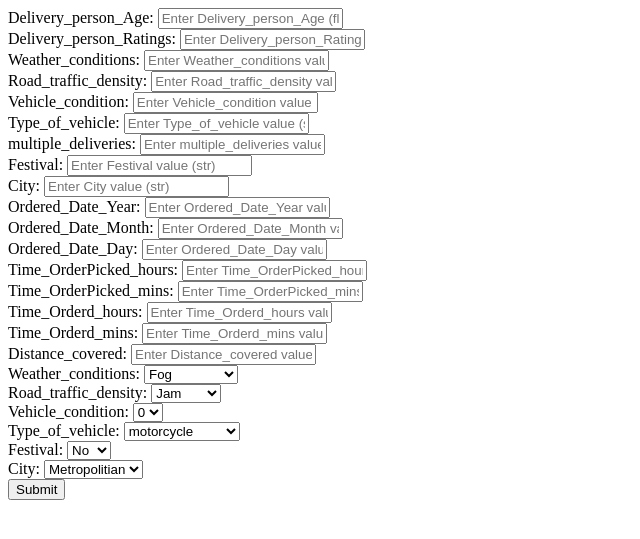
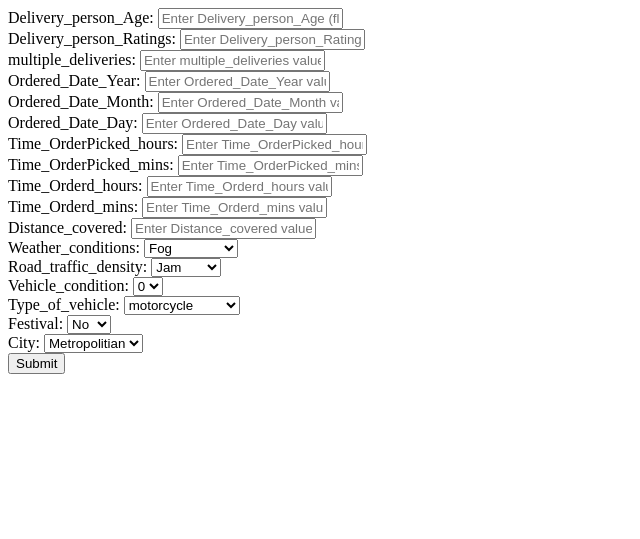
Before and after one commit to Subhaaaaa/DeliveryTimePrediction, a Flask app: page /predict in a window 1280 px wide. Shown: the top 539 px of the page, without its empty margins (0-640 px from the left). Run offline with Flask 3, Linux system fonts and the light colour scheme.

Commit message:
Final push

```diff
--- a/application.py
+++ b/application.py
@@ -17,15 +17,23 @@ def predict_datapoint():
 
     else:
         data=CustomData(
-            carat=float(request.form.get('carat')),
-            depth = float(request.form.get('depth')),
-            table = float(request.form.get('table')),
-            x = float(request.form.get('x')),
-            y = float(request.form.get('y')),
-            z = float(request.form.get('z')),
-            cut = request.form.get('cut'),
-            color= request.form.get('color'),
-            clarity = request.form.get('clarity')
+            Delivery_person_Age=float(request.form.get('Delivery_person_Age')),
+            Delivery_person_Ratings = float(request.form.get('Delivery_person_Ratings')),
+            Weather_conditions = request.form.get('Weather_conditions'),
+            Road_traffic_density = request.form.get('Road_traffic_density'),
+            Vehicle_condition = int(request.form.get('Vehicle_condition')),
+            Type_of_vehicle = request.form.get('Type_of_vehicle'),
+            multiple_deliveries = float(request.form.get('multiple_deliveries')),
+            Festival= request.form.get('Festival'),
+            City = request.form.get('City'),
+            Ordered_Date_Year= int(request.form.get('Ordered_Date_Year')),
+            Ordered_Date_Month = int(request.form.get('Ordered_Date_Month')),
+            Ordered_Date_Day= int(request.form.get('Ordered_Date_Day')),
+            Time_OrderPicked_hours = int(request.form.get('Time_OrderPicked_hours')),
+            Time_OrderPicked_mins= int(request.form.get('Time_OrderPicked_mins')),
+            Time_Orderd_hours = int(request.form.get('Time_Orderd_hours')),
+            Time_Orderd_mins= int(request.form.get('Time_Orderd_mins')),
+            Distance_covered = float(request.form.get('Distance_covered'))
         )
         final_new_data=data.get_data_as_dataframe()
         predict_pipeline=PredictPipeline()
--- a/src/exception.py
+++ b/src/exception.py
@@ -3,7 +3,7 @@ from src.logger import logging
 
 def error_message_detail(error,error_detail:sys):
     _,_,exc_tb = error_detail.exc_info()
-    file_name = exc_tb.tb_frame.f_code.co-file_name
+    file_name = exc_tb.tb_frame.f_code.co_filename
 
     error_message = "Error occured in python script name [{0}] line number [{1}] error message [{2}]".format(
         file_name,exc_tb.tb_lineno,str(error)
--- a/templates/form.html
+++ b/templates/form.html
@@ -12,37 +12,10 @@
     </div>
 
     <div class="form-group">
-        <label for="Weather_conditions">Weather_conditions:</label>
-        <input type="text" id="Weather_conditions" name="Weather_conditions" placeholder="Enter Weather_conditions value (str)">
-    </div>
-
-    <div class="form-group">
-        <label for="Road_traffic_density">Road_traffic_density:</label>
-        <input type="text" id="Road_traffic_density" name="Road_traffic_density" placeholder="Enter Road_traffic_density value (str)">
-    </div>
-
-    <div class="form-group">
-        <label for="Vehicle_condition">Vehicle_condition:</label>
-        <input type="text" id="Vehicle_condition" name="Vehicle_condition" placeholder="Enter Vehicle_condition value (int)">
-    </div>
-
-    <div class="form-group">
-        <label for="Type_of_vehicle">Type_of_vehicle:</label>
-        <input type="text" id="Type_of_vehicle" name="Type_of_vehicle" placeholder="Enter Type_of_vehicle value (str)">
-    </div>
-    <div class="form-group">
         <label for="multiple_deliveries">multiple_deliveries:</label>
         <input type="text" id="multiple_deliveries" name="multiple_deliveries" placeholder="Enter multiple_deliveries value (float)">
     </div>
 
-    <div class="form-group">
-        <label for="Festival">Festival:</label>
-        <input type="text" id="Festival" name="Festival" placeholder="Enter Festival value (str)">
-    </div>
-    <div class="form-group">
-        <label for="City">City:</label>
-        <input type="text" id="City" name="City" placeholder="Enter City value (str)">
-    </div>
 
     <div class="form-group">
         <label for="Ordered_Date_Year">Ordered_Date_Year:</label>
```
